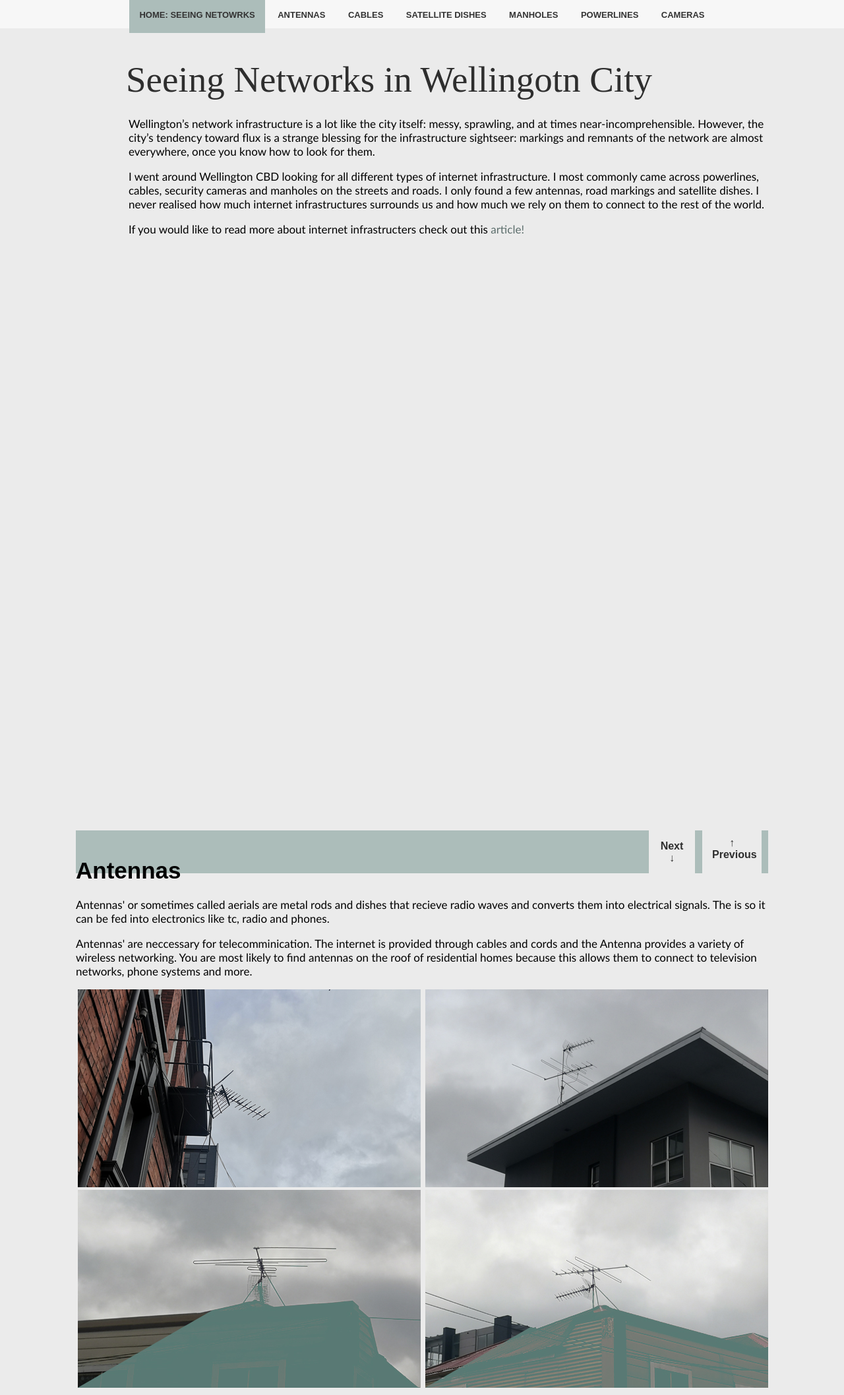
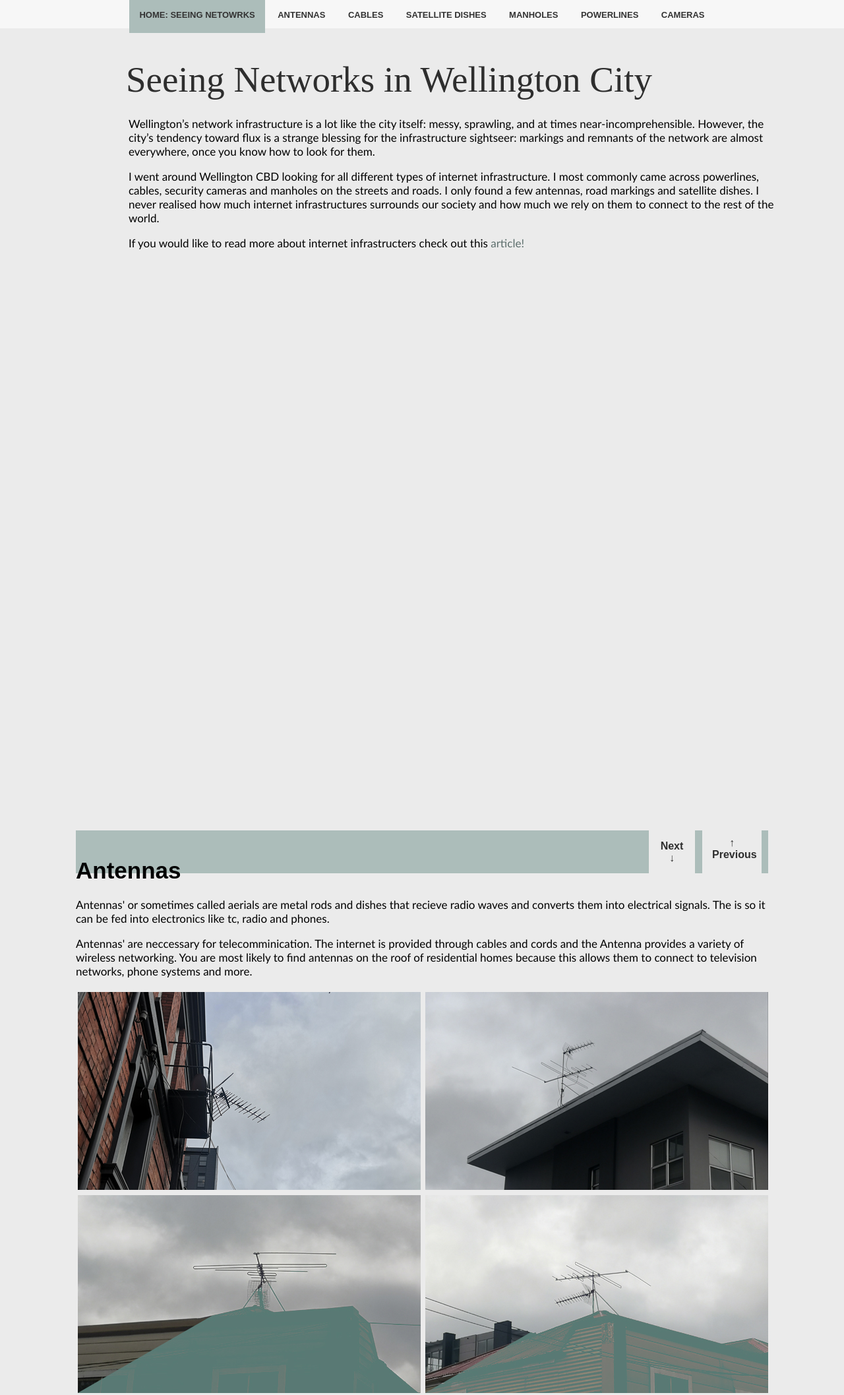
Before and after one commit to huang-bee/mddn201-project, a plain HTML site: page index.html in a window 1280 px wide. Shown: the top 2115 px of the page at 66% size. Drawn offline with Linux system fonts and the light colour scheme.

Commit message:
final website SA1

```diff
--- a/css/style.css
+++ b/css/style.css
@@ -76,8 +76,9 @@ div {
 	background-color: #ebebeb;
 	margin-top:50px;
 	width:1050px;
-	height:120px;
+	height:270px;
 }
+
 
 .intro {
 	text-align: left;
@@ -153,7 +154,7 @@ div {
 
  img {
 	margin-left: 3px;
-/*	padding-bottom: 700px;*/
+	margin-top: 4px;
  }
 
  a{
--- a/index.html
+++ b/index.html
@@ -22,10 +22,10 @@
 	</nav>
 	<section class="home">
 		<center>
-		<h1>Seeing Networks in Wellingotn City</h1>
+		<h1>Seeing Networks in Wellington City</h1>
 		<p class="intro">Wellington’s network infrastructure is a lot like the city itself: messy, sprawling, and at times near-incomprehensible. However, the city’s tendency toward flux is a strange blessing for the infrastructure sightseer: markings and remnants of the network are almost everywhere, once you know how to look for them.</p>
 
-		<p class="introspace">I went around Wellington CBD looking for all different types of internet infrastructure. I most commonly came across powerlines, cables, security cameras and manholes on the streets and roads. I only found a few antennas, road markings and satellite dishes. I never realised how much internet infrastructures surrounds us and how much we rely on them to connect to the rest of the world.</p>
+		<p class="introspace">I went around Wellington CBD looking for all different types of internet infrastructure. I most commonly came across powerlines, cables, security cameras and manholes on the streets and roads. I only found a few antennas, road markings and satellite dishes. I never realised how much internet infrastructures surrounds our society and how much we rely on them to connect to the rest of the world.</p>
 
 		<p class="introspace">If you would like to read more about internet infrastructers check out this <a href="https://weburbanist.com/2015/02/12/networks-of-new-york-field-guide-to-internet-infrastructure/">article!</a></p>
 		</center>
@@ -45,7 +45,7 @@
 		<p class="text">Antennas' are neccessary for telecomminication. The internet is provided through cables and cords and the Antenna provides a variety of wireless networking. You are most likely to find antennas on the roof of residential homes because this allows them to connect to television networks, phone systems and more.</p>
 			<img src="img/antenna.jpg">
 			<img src="img/antenna2.jpg">
-			<br>
+			<br class="break">
 			<img src="img/antenna3.jpg">
 			<img src="img/antenna4.jpg">
 			<div></div>
```
